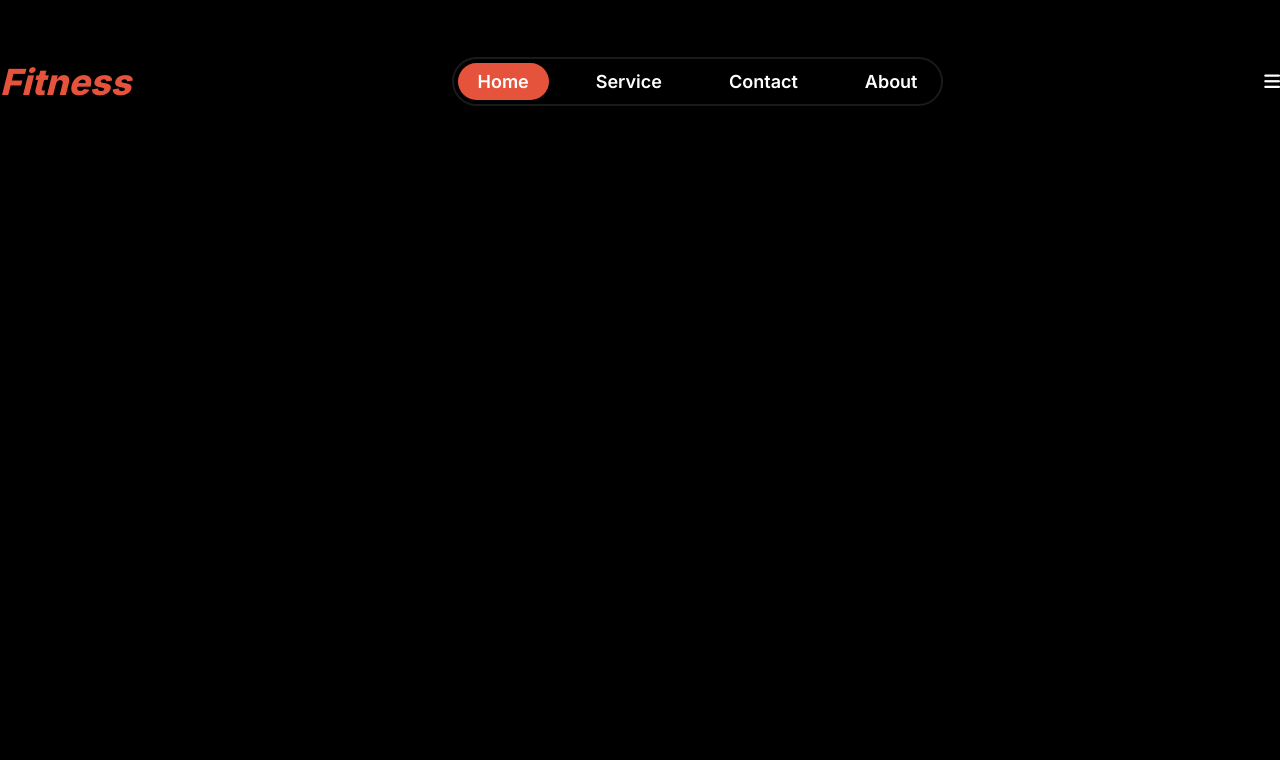
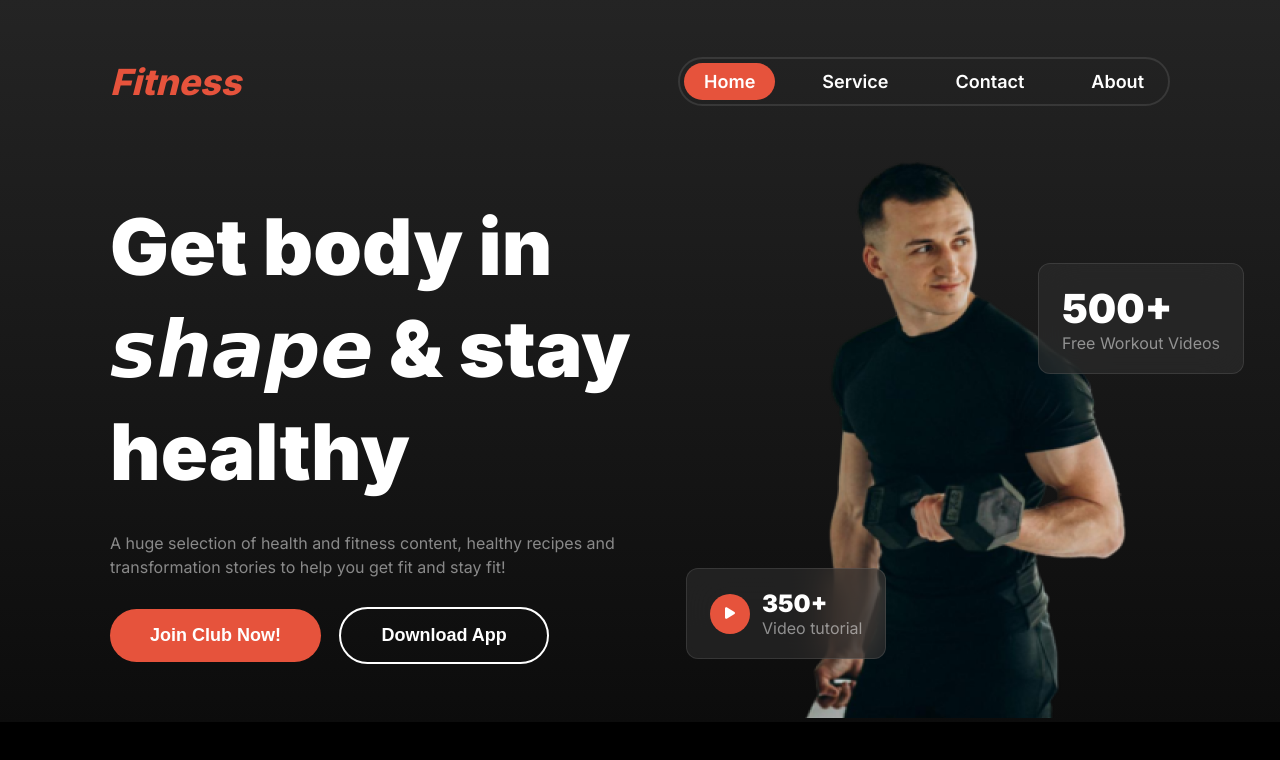
Before and after one commit to yasinarafat39/web_day17_assignment-02, a plain HTML site: page index.html in a window 1280 px wide. Drawn offline with Linux system fonts and the light colour scheme; a web font is replaced by a local one.

Commit message:
hero section added && max-width resized with extual size

```diff
--- a/index.html
+++ b/index.html
@@ -18,6 +18,7 @@
   <body>
     <!-- header section start -->
     <header>
+      <div class="max-width">
         <nav class="navbar">
           <h1 class="logo"><em>Fitness</em></h1>
 
@@ -31,6 +32,41 @@
             <i class="fa-solid fa-bars"></i>
           </div>
         </nav>
+
+        <div class="hero flex">
+          <div class="hero-content">
+            <h1 class="hero-title">
+              Get body in <span class="shape"><em>shape</em></span> & stay
+              healthy
+            </h1>
+            <p class="hero-description">
+              A huge selection of health and fitness content, healthy recipes
+              and transformation stories to help you get fit and stay fit!
+            </p>
+            <button class="btn-primary">Join Club Now!</button>
+            <button class="btn-secondary">Download App</button>
+          </div>
+
+          <div class="hero-banner">
+            <img src="images/Images 2.png" alt="hero banner" />
+
+            <!-- video-tutorial badge -->
+            <div class="video-tutorial flex hero-badge">
+              <button class="play-button"><i class="fa-solid fa-play"></i></button>
+              <div class="content">
+                <h3 class="badge-title">350+</h3>
+                <p class="badge-description">Video tutorial</p>
+              </div>
+            </div>
+
+            <!-- Free Workout Videos badge -->
+            <div class="Free-Workout-Videos hero-badge">
+              <h2 class="badge-title">500+</h2>
+              <p class="badge-description">Free Workout Videos</p>
+            </div>
+          </div>
+        </div>
+      </div>
     </header>
     <!-- header section end -->
 
--- a/styles/responsive-for-mobile.css
+++ b/styles/responsive-for-mobile.css
@@ -9,4 +9,8 @@
     .navbar .nav-links{
         display: none;
     }
+
+    .hamber{
+        display: block;
+    }
 }
--- a/styles/style.css
+++ b/styles/style.css
@@ -1,8 +1,7 @@
 /* Google Fonts */
-@import url('https://fonts.googleapis.com/css2?family=Inter:wght@100..900&display=swap');
+@import url('https://fonts.googleapis.com/css2?family=Inter:wght@100..900&family=Playwrite+AU+TAS:wght@100..400&display=swap');
 /* font-family: "Inter", sans-serif; */
-
-
+/* font-family: "Playwrite AU TAS", cursive; */
 
 
 
@@ -10,6 +9,8 @@
     margin: 0;
     padding: 0;
 }
+
+
 
 /* shared style */
 
@@ -21,21 +22,62 @@
 }
 
 
+.max-width {
+    max-width: 1060px;
+    margin: 0 auto;
+}
+
 body {
-    font-family: "Inter", sans-serif;
     max-width: 1440px;
     margin: 0 auto;
+    font-family: "Inter", sans-serif;
     background-color: var(--main-bg-color);
+    color: var(--main-text-color);
+}
+
+
+.btn-primary {
+    color: var(--main-text-color);
+    background-color: var(--primary-color);
+    padding: 1rem 2.5rem;
+    border-radius: 2.625rem;
+    border: none;
+    font-size: 1.125rem;
+    font-weight: 600;
+    cursor: pointer;
+    margin-right: 14px;
+}
+
+.btn-secondary {
+    color: var(--main-text-color);
+    padding: 1rem 2.5rem;
+    border-radius: 2.625rem;
+    font-size: 1.125rem;
+    font-weight: 600;
+    background-color: transparent;
+    border: 2px solid var(--main-text-color);
+    cursor: pointer;
+}
+
+.flex {
+    display: flex;
 }
 
 /* shared style end */
 
 
+
+/* ------  navbar  ---- */
+
+header {
+    background: linear-gradient(rgba(119, 119, 119, 0.3), rgba(119, 119, 119, 0.1));
+}
+
 .navbar {
     display: flex;
     justify-content: space-between;
     align-items: center;
-    margin: 3.5625rem 0 2rem;
+    padding: 3.5625rem 0 2rem;
 }
 
 .logo {
@@ -44,9 +86,9 @@ body {
     font-weight: 800;
 }
 
-.hamber{
-    color: var(--main-text-color);
+.hamber {
     font-size: 1.125rem;
+    display: none;
 }
 
 .navbar ul li {
@@ -78,3 +120,94 @@ body {
 .nav-links li:nth-child(1) {
     background-color: var(--primary-color);
 }
+
+/* ------- nav end ----- */
+
+
+
+
+
+
+/* ------- nav end ----- */
+
+
+.hero {
+    justify-content: space-between;
+    align-items: center;
+}
+
+.hero-content {
+    width: 50%;
+}
+
+.hero-banner {
+    width: 35%;
+    position: relative;
+}
+
+.hero-title {
+    font-size: 4.875rem;
+    font-weight: 900;
+    line-height: 130%;
+}
+
+.hero-title .shape {
+    font-family: "Playwrite AU TAS", cursive;
+}
+
+.hero-description {
+    color: var(--secondary-text-color);
+    line-height: 1.5rem;
+    margin: 1.75rem 0;
+}
+
+
+/* badge */
+
+
+.hero-badge {
+    border: 1px solid #ffffff1a;
+    background: rgba(48, 48, 48, 0.54);
+    backdrop-filter: blur(20px);
+    border-radius: 12px;
+    padding: 1.25rem 1.4375rem;
+    width: max-content;
+}
+
+.video-tutorial {
+    justify-content: space-between;
+    align-items: center;
+    gap: 12px;
+    position: absolute;
+    left: -113px;
+    bottom: 63px;
+}
+
+.video-tutorial .play-button {
+    width: 2.5rem;
+    height: 2.5rem;
+    border-radius: 50%;
+    background-color: var(--primary-color);
+    border: none;
+    color: var(--main-text-color);
+}
+
+.video-tutorial .badge-title {
+    font-size: 1.5rem;
+    font-weight: 900;
+}
+
+.badge-description {
+    color: var(--secondary-text-color);
+}
+
+.Free-Workout-Videos {
+    position: absolute;
+    top: 125px;
+    right: -74px;
+}
+
+.Free-Workout-Videos .badge-title {
+    font-size: 2.5rem;
+    font-weight: 900;
+}
```
Lines whose indentation alone changed are shown as unchanged.
